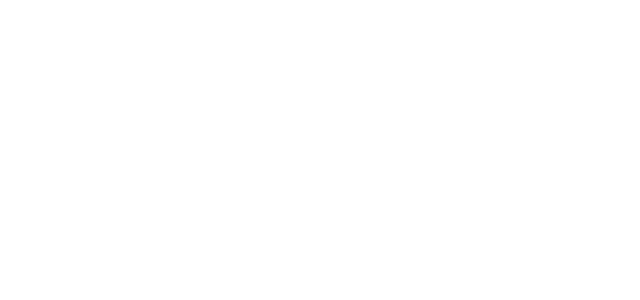
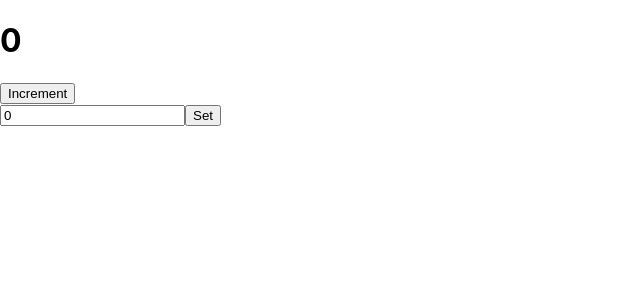
Before and after one commit to BilalKhaalid/React_Testing, a React (Create React App) app in the folder cra/: page / in a window 1280 px wide. Shown: the top 300 px of the page, without its empty margins (0-640 px from the left). Built offline with nearby package versions, Linux system fonts and the light colour scheme.

Commit message:
user events api explored

```diff
--- a/cra/src/App.js
+++ b/cra/src/App.js
@@ -1,15 +1,16 @@
 import React from "react";
-import Application from "./components/application/Application";
-import Skills from "./components/skills/Skills.jsx";
+import Counter from "./components/counter/Counter";
+// import Application from "./components/application/Application";
+// import Skills from "./components/skills/Skills.jsx";
 
 const App = () => {
-  const skills = ["HTML", "CSS", "JAVASCRIPT"];
+  // const skills = ["HTML", "CSS", "JAVASCRIPT"];
 
   return (
     <div>
       {/* <Application /> */}
       {/* <Skills skills={skills} /> */}
-      <counter />
+      <Counter />
     </div>
   );
 };
--- a/cra/src/components/counter/Counter.jsx
+++ b/cra/src/components/counter/Counter.jsx
@@ -1,11 +1,22 @@
 import React from "react";
 
 const Counter = () => {
-  const [count, setCount] = React.useState(1);
+  const [count, setCount] = React.useState(0);
+  const [amount, setAmount] = React.useState(0);
   return (
     <div>
       <h1>{count}</h1>
       <button onClick={() => setCount(count + 1)}>Increment</button>
+
+      <div>
+        <input
+          type="number"
+          name="amount"
+          value={amount}
+          onChange={(e) => setAmount(parseInt(e.target.value))}
+        />
+        <button onClick={() => setCount(amount)}>Set</button>
+      </div>
     </div>
   );
 };
```
Also changed, not shown: 1 other file (tests, documents, lock files or other folders).
